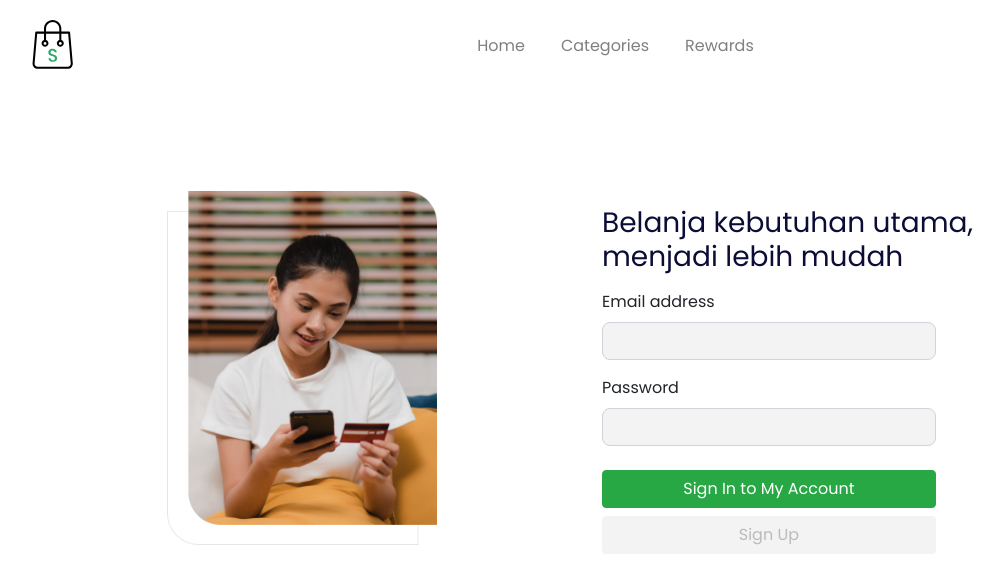
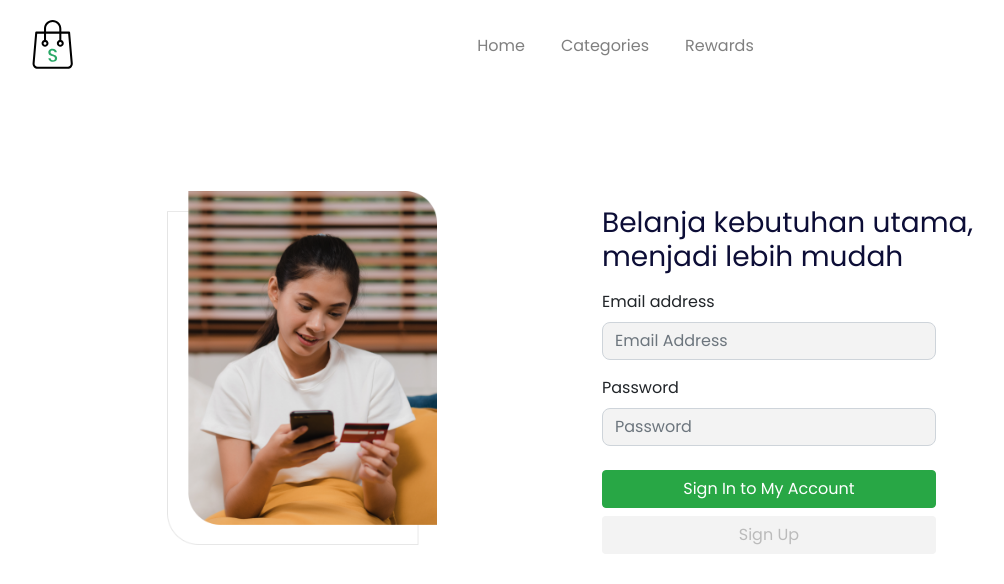
Before and after one commit to aryadptra/react-ecommerce, a React (Vite) app: page /login in a window 1280 px wide. Shown: the top 584 px of the page, without its empty margins (53-1057 px from the left). Built offline with nearby package versions, Linux system fonts and the light colour scheme; no server answers.

Commit message:
create login process

```diff
--- a/src/api/index.jsx
+++ b/src/api/index.jsx
@@ -1,6 +1,6 @@
 import axios from "axios";
 import Cookies from "js-cookie";
-import { useHistory } from "react-router-dom"; // Import useHistory hook
+import { useNavigate } from "react-router-dom"; // Import useHistory hook
 
 // Set global Axios defaults
 axios.defaults.baseURL = import.meta.env.VITE_APP_BASEURL;
@@ -16,11 +16,10 @@ Api.interceptors.response.use(
     return response;
   },
   function (error) {
-    const history = useHistory(); // Get history object
     if (error.response && error.response.status === 401) {
       Cookies.remove("token");
       // Use history.push for navigation
-      history.push("/login");
+      navigate("/login");
     }
     return Promise.reject(error);
   }
--- /dev/null
+++ b/src/pages/Home.jsx
@@ -0,0 +1,7 @@
+import React from "react";
+
+function Home() {
+  return <div>Home</div>;
+}
+
+export default Home;
--- a/src/pages/Login.jsx
+++ b/src/pages/Login.jsx
@@ -1,9 +1,51 @@
-import React from "react";
+import React, { useState, useEffect } from "react";
+import Api from "../api";
+import toast from "react-hot-toast";
+import Cookies from "js-cookie";
+import { useNavigate } from "react-router-dom";
 import Navbar from "../components/web/Navbar";
 import LoginPlaceholder from "../assets/images/login-placeholder.png";
-import InputField from "../components/web/Molecules/InputField";
 
 const Login = () => {
+  document.title = "Login - Makayastore";
+
+  const navigate = useNavigate();
+  const [email, setEmail] = useState("");
+  const [password, setPassword] = useState("");
+  const [isLoading, setLoading] = useState(false);
+  const [validation, setValidation] = useState({});
+
+  useEffect(() => {
+    // Check if token exists in cookies
+    const token = Cookies.get("token");
+    if (token) {
+      navigate("/");
+    }
+  }, [navigate]);
+
+  const loginHandler = async (e) => {
+    e.preventDefault();
+    setLoading(true);
+
+    try {
+      const response = await Api.post("/api/login", {
+        email: email,
+        password: password,
+      });
+
+      setLoading(false);
+      toast.success("Login Successfully.", {
+        duration: 4000,
+        position: "top-right",
+      });
+      Cookies.set("token", response.data.token);
+      navigate("/");
+    } catch (error) {
+      setLoading(false);
+      setValidation(error.response?.data || {});
+    }
+  };
+
   return (
     <>
       <Navbar />
@@ -23,25 +65,51 @@ const Login = () => {
                   Belanja kebutuhan utama, <br />
                   menjadi lebih mudah
                 </h2>
-                <form className="mt-3">
+                <form className="mt-3" onSubmit={loginHandler}>
+                  {validation.message && (
+                    <div className="alert alert-danger w-75">
+                      {validation.message}
+                    </div>
+                  )}
                   <div className="form-group">
                     <label>Email address</label>
                     <input
                       type="email"
                       className="form-control w-75"
                       aria-describedby="emailHelp"
+                      value={email}
+                      onChange={(e) => setEmail(e.target.value)}
+                      placeholder="Email Address"
                     />
+                    {validation.email && (
+                      <div className="alert alert-danger mt-2 w-75">
+                        {validation.email[0]}
+                      </div>
+                    )}
                   </div>
                   <div className="form-group">
                     <label>Password</label>
-                    <input type="password" className="form-control w-75" />
+                    <input
+                      type="password"
+                      className="form-control w-75"
+                      value={password}
+                      onChange={(e) => setPassword(e.target.value)}
+                      placeholder="Password"
+                    />
+
+                    {validation.password && (
+                      <div className="alert alert-danger mt-2 w-75">
+                        {validation.password[0]}
+                      </div>
+                    )}
                   </div>
-                  <a
+                  <button
                     className="btn btn-success btn-block w-75 mt-4"
-                    href="/login.html"
+                    type="submit"
+                    disabled={isLoading}
                   >
-                    Sign In to My Account
-                  </a>
+                    {isLoading ? "Loading..." : "Sign In to My Account"}
+                  </button>
                   <a className="btn btn-signup w-75 mt-2" href="/register.html">
                     Sign Up
                   </a>
--- a/src/routes/routes.jsx
+++ b/src/routes/routes.jsx
@@ -1,11 +1,13 @@
 import { Routes, Route } from "react-router-dom";
 
 import Login from "../pages/Login.jsx";
+import Home from "../pages/Home.jsx";
 
 function RoutesIndex() {
   return (
     <Routes>
       <Route path="/login" element={<Login />} />
+      <Route path="/" element={<Home />} />
     </Routes>
   );
 }
```
